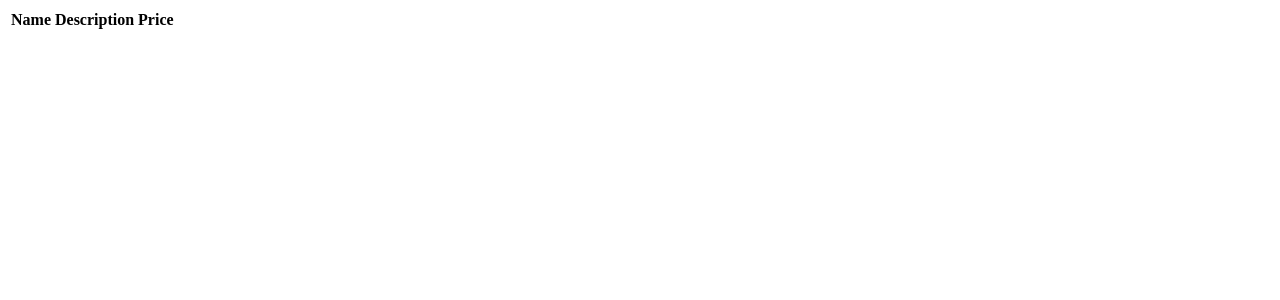
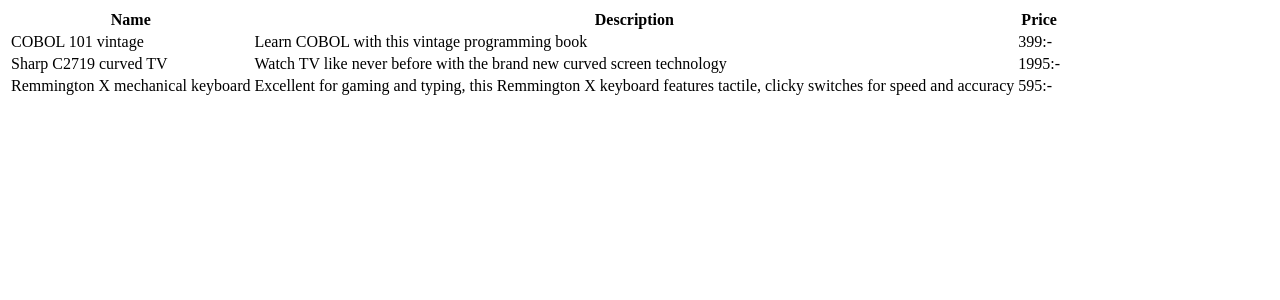
Before and after one commit to ilumin/vue-workshop, a Vue app: page / in a window 1280 px wide. Shown: the top 300 px of the page. Built offline with nearby package versions, Linux system fonts and the light colour scheme.

Commit message:
UPDATE product list data (static)

```diff
--- a/src/components/ProductList.vue
+++ b/src/components/ProductList.vue
@@ -20,7 +20,30 @@
 <script>
 export default {
   data () {
-    return {}
+    return {
+      products: [
+        {
+          id: 'cc919e21-ae5b-5e1f-d023-c40ee669520c',
+          name: 'COBOL 101 vintage',
+          description: 'Learn COBOL with this vintage programming book',
+          price: 399,
+        },
+        {
+          id: 'bcd755a6-9a19-94e1-0a5d-426c0303454f',
+          name: 'Sharp C2719 curved TV',
+          description: 'Watch TV like never before with the brand new curved ' +
+            'screen technology',
+          price: 1995,
+        },
+        {
+          id: '727026b7-7f2f-c5a0-ace9-cc227e686b8e',
+          name: 'Remmington X mechanical keyboard',
+          description: 'Excellent for gaming and typing, this Remmington X ' +
+            'keyboard features tactile, clicky switches for speed and accuracy',
+          price: 595,
+        }
+      ]
+    }
   }
 }
 </script>
```
